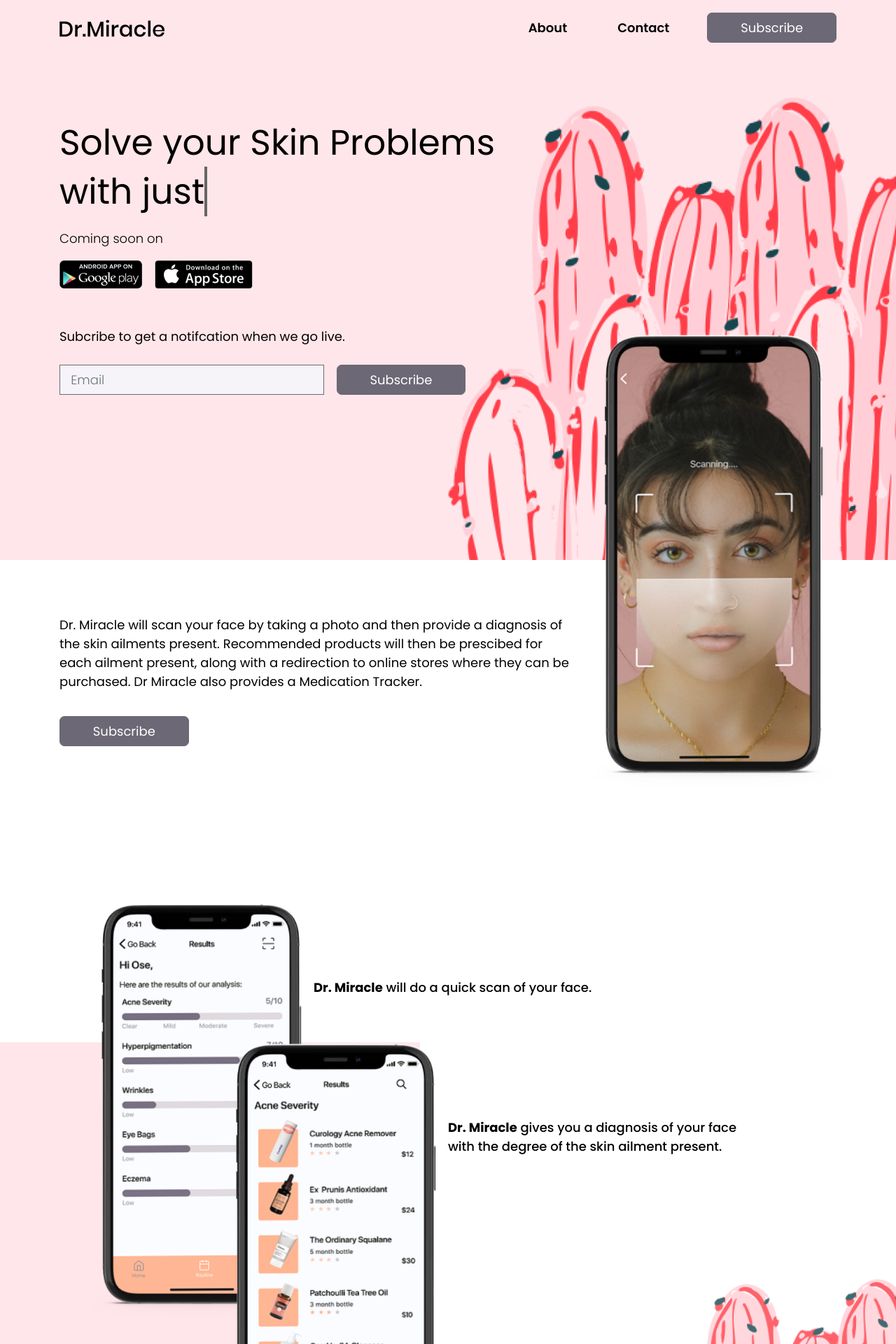
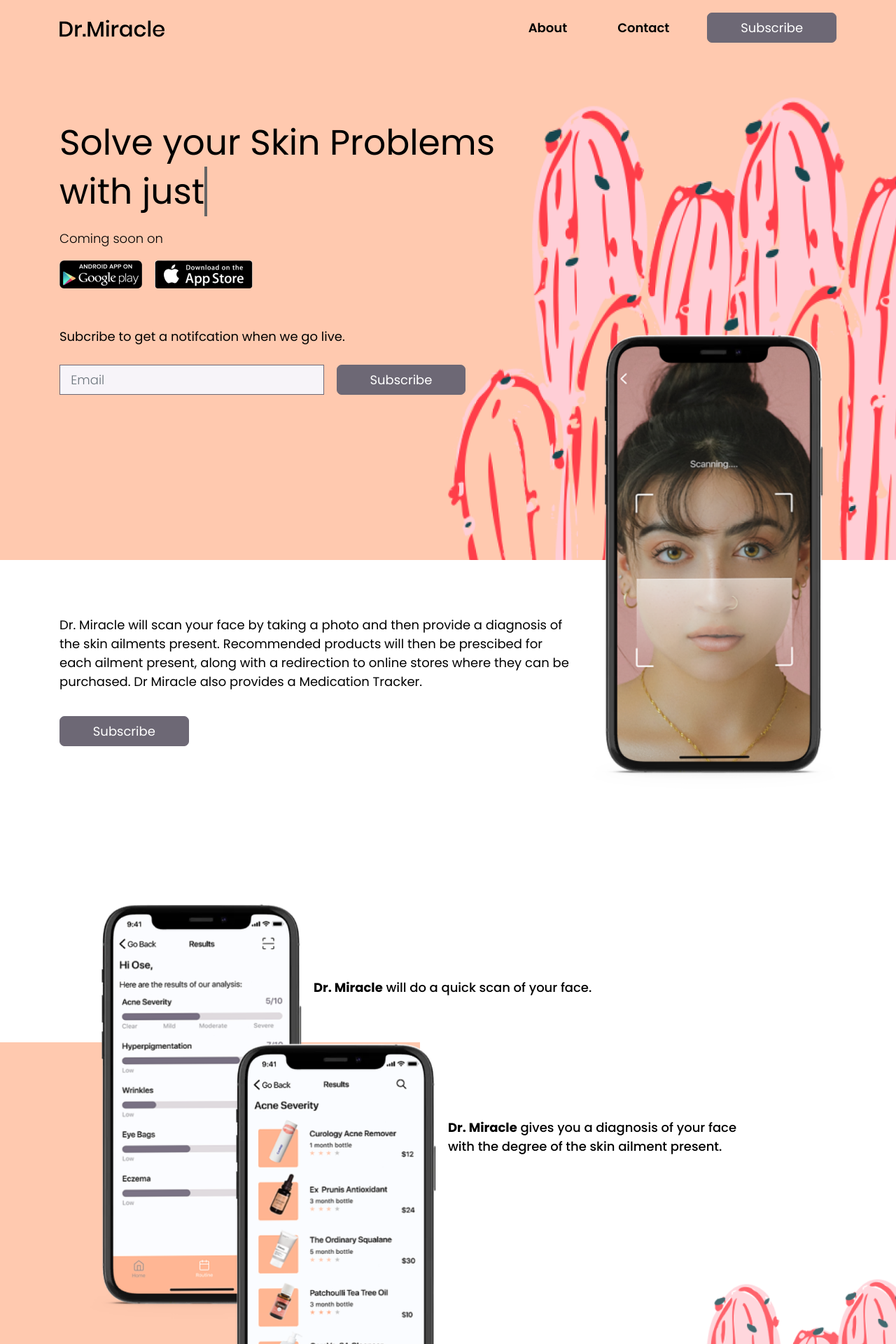
Before and after one commit to Ose-Me/Dr-Miracle, a PHP site: page / in a window 1280 px wide. Shown: the top 1920 px of the page at 70% size. Run offline with PHP 8.4, Linux system fonts and the light colour scheme; data that the repository does not hold is empty; some libraries are stand-ins or nearby versions.

Commit message:
fix:update color

```diff
--- a/assets/css/styles.css
+++ b/assets/css/styles.css
@@ -24,7 +24,7 @@ body {
 }
 
 .top-container {
-  background-color: rgba(255, 206, 214, 0.51);
+  background-color: #ffc9af;
   height: 100vh;
 }
 
@@ -34,7 +34,7 @@ body {
 
 .navbar,
 .sticky {
-  background-color: #ffe6ea;
+  background-color: #ffc9af;
 }
 
 .navbar-expand-lg .navbar-nav .nav-link {
@@ -128,7 +128,7 @@ body {
   position: absolute;
   z-index: -2;
   bottom: 10%;
-  background-color: #ffe6ea;
+  background-color: #ffc9af;
   height: 700px;
   width: 600px;
 }
@@ -162,7 +162,7 @@ body {
   z-index: -2;
   bottom: 10%;
   right: 0;
-  background-color: #ffe6ea;
+  background-color: #ffc9af;
   height: 700px;
   width: 600px;
 }
@@ -182,7 +182,7 @@ body {
 }
 
 #footer {
-  background-color: #ffe6ea;
+  background-color: #ffc9af;
   font-size: 16px;
   font-weight: 600;
 }
```
